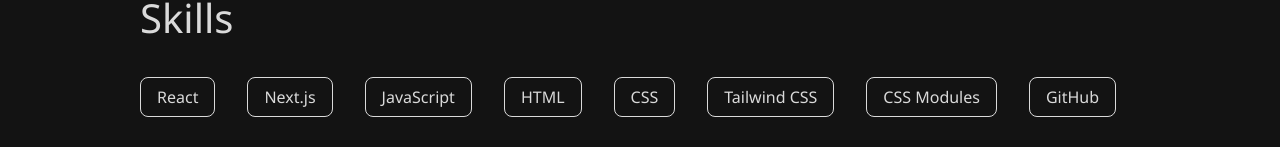
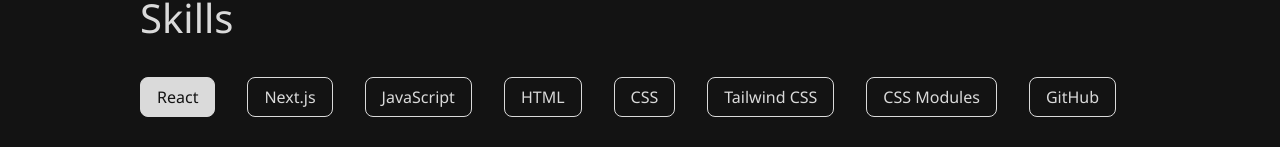
Before and after one commit to EHansen94/portfolio, a Next.js app: page / in a window 1280 px wide. In both pictures the pointer is over the item "React". Shown: the part 976-1123 px from the top of the page. Built offline with nearby package versions, Linux system fonts and the light colour scheme.

Commit message:
skill hover style for no real reason

```diff
--- a/src/styles/components/Skills.module.css
+++ b/src/styles/components/Skills.module.css
@@ -21,3 +21,9 @@
 	width: fit-content;
 	padding: 0.5rem 1rem;
 }
+
+.items li:hover {
+	background-color: var(--primary-text);
+	color: var(--primary-text-reversed);
+	transition: all 0.3s ease-in-out;
+}
--- a/src/styles/globals.css
+++ b/src/styles/globals.css
@@ -1,10 +1,12 @@
 :root {
 	--primary-text: #131313;
+	--primary-text-reversed: #dadada;
 	--primary-background: #dadada;
 }
 
 .dark-mode {
 	--primary-text: #dadada;
+	--primary-text-reversed: #131313;
 	--primary-background: #131313;
 }
 
```
